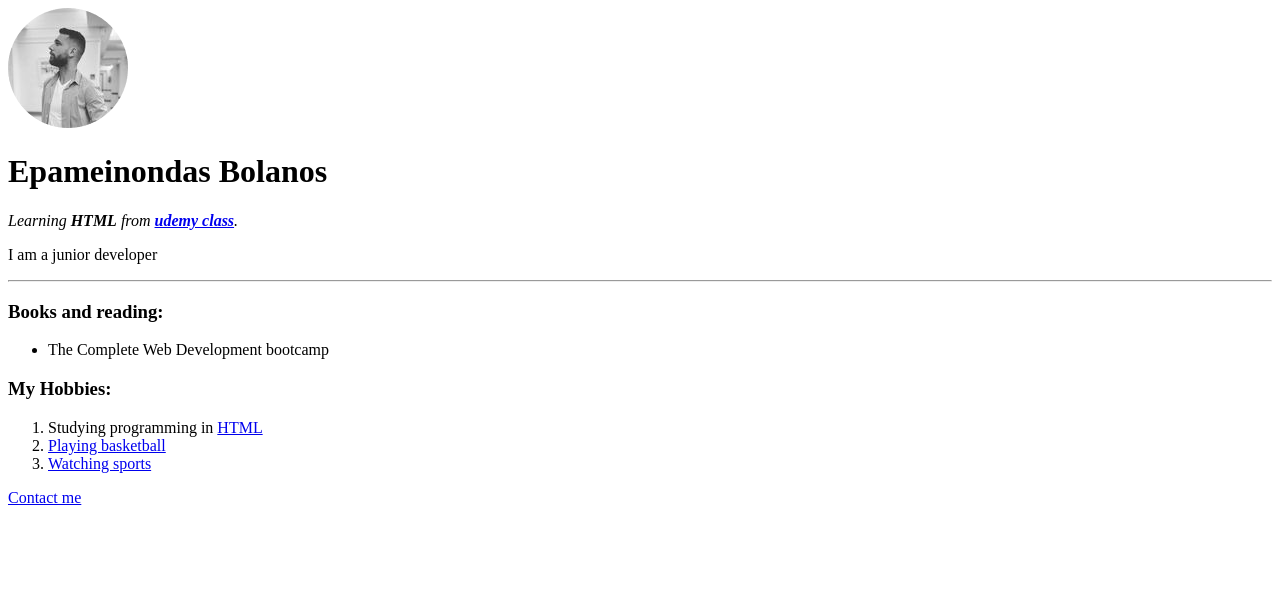
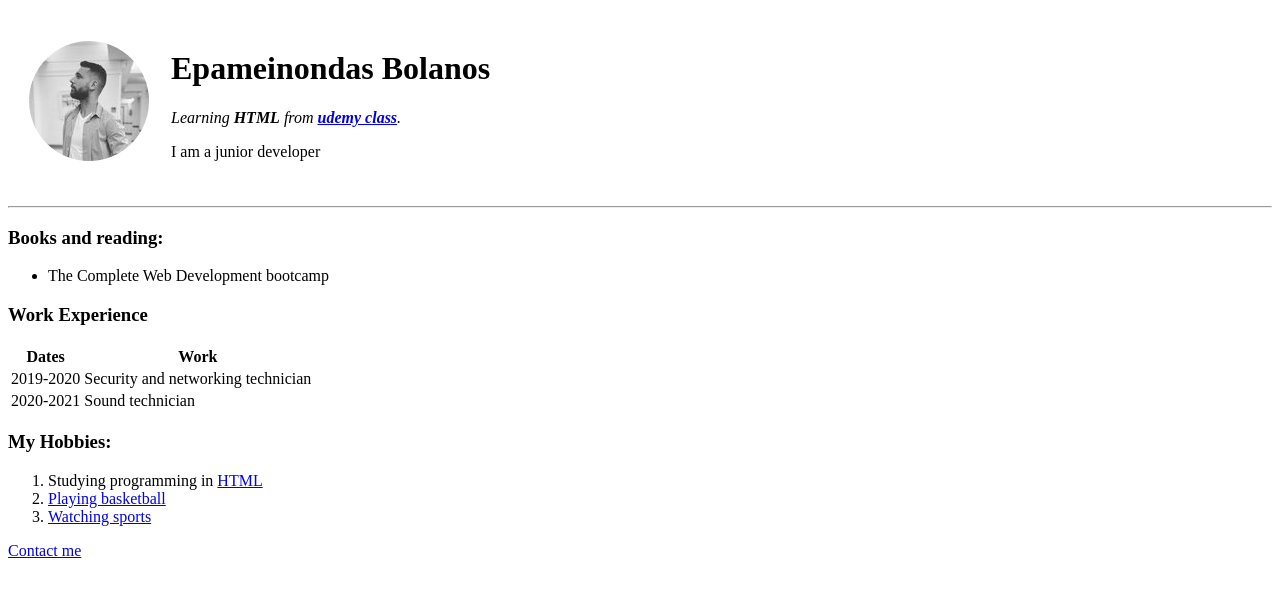
Before and after one commit to EBol95/Web-Development, a plain HTML site: page HTML-Personal Site/index.html in a window 1280 px wide. Drawn offline with Linux system fonts and the light colour scheme.

Commit message:
work experience

```diff
--- a/HTML-Personal Site/index.html
+++ b/HTML-Personal Site/index.html
@@ -6,15 +6,38 @@
   </head>
 
   <body>
-    <img src="images/non-modified.png" alt="Nontas profile picture">
-    <h1>Epameinondas Bolanos</h1>
-    <p><em>Learning <strong>HTML</strong> from <strong><a href="https://www.udemy.com/">udemy class</a></strong>.</em></p>
-    <p>I am a junior developer</p>
+    <table cellspacing="20">
+      <tr>
+        <td><img src="images/non-modified.png" alt="Nontas profile picture"></td>
+        <td><h1>Epameinondas Bolanos</h1><p><em>Learning <strong>HTML</strong> from <strong><a href="https://www.udemy.com/">udemy class</a></strong>.</em></p>
+        <p>I am a junior developer</p></td>
+      </tr>
+    </table>
+
     <hr>
   <h3>Books and reading:</h3>
   <ul>
     <li>The Complete Web Development bootcamp</li>
   </ul>
+  <h3>Work Experience</h3>
+  <table>
+    <thead>
+      <tr>
+        <th>Dates</th>
+        <th>Work</th>
+      </tr>
+    </thead>
+    <tbody>
+      <tr>
+        <td>2019-2020</td>
+        <td>Security and networking technician</td>
+      </tr>
+      <tr>
+        <td>2020-2021</td>
+        <td>Sound technician</td>
+      </tr>
+    </tbody>
+  </table>
   <h3>My Hobbies:</h3>
   <ol>
     <li>Studying programming in <a href="https://www.w3schools.com/html/">HTML</a></li>
```
